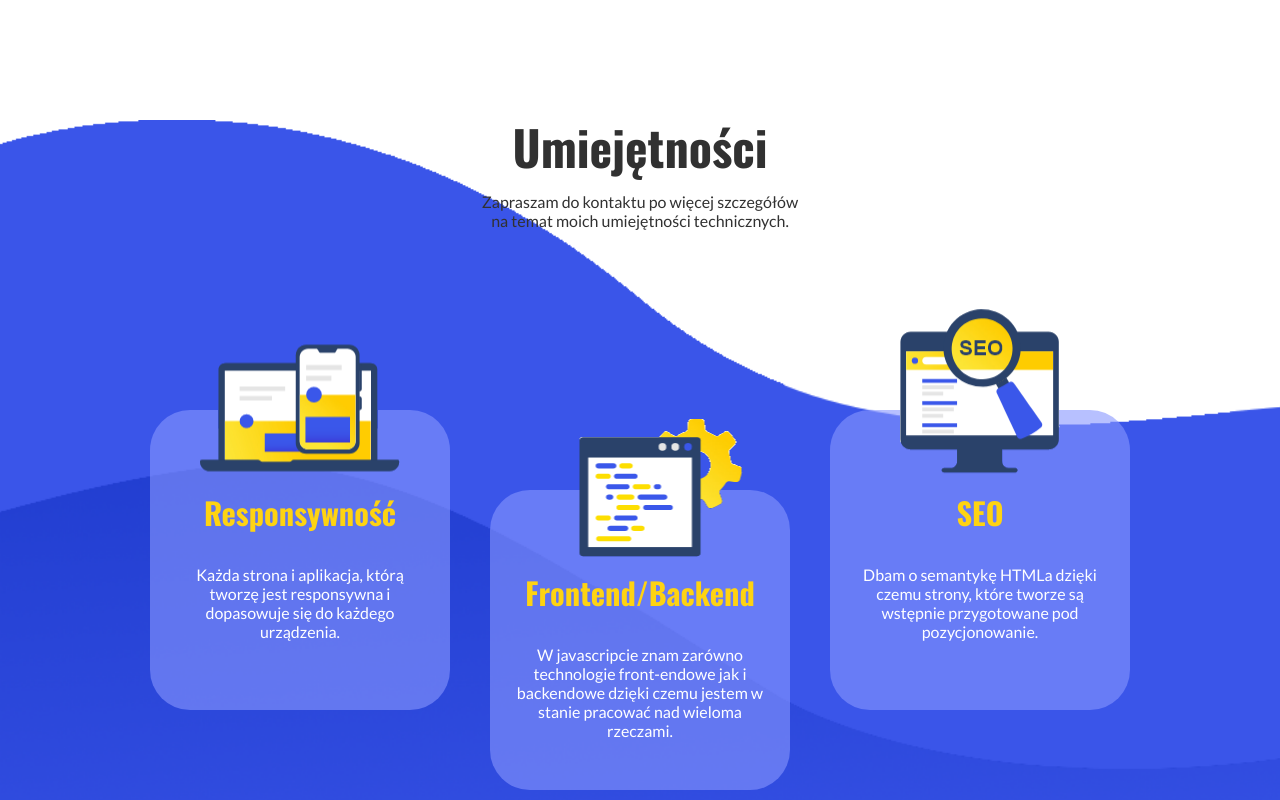
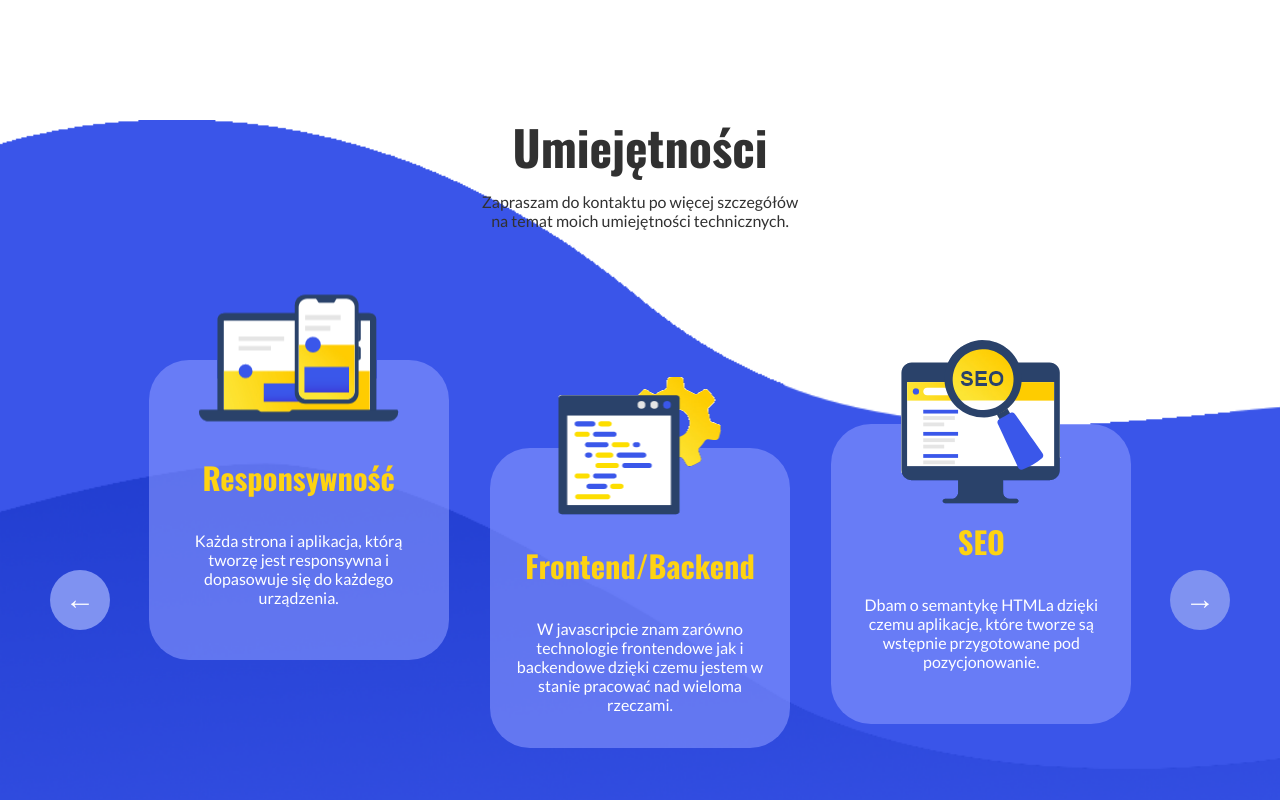
Before and after one commit to d0peCode/tymdev, an Angular app: page / in a window 1280 px wide. Shown: the part 1080-1880 px from the top of the page. Built offline with nearby package versions, Linux system fonts and the light colour scheme.

Commit message:
update skills component

```diff
--- a/src/app/components/light-mode/skills/skills.component.html
+++ b/src/app/components/light-mode/skills/skills.component.html
@@ -4,38 +4,31 @@
         <p class="skills__top-paragraph">Zapraszam do kontaktu po więcej szczegółów na temat moich umiejętności technicznych.</p>
     </header>
     <div class="skills__body">
-        <div class="skills__body-box skills__body-box--left">
-            <div class="skills__body-box-icon">
-                <img src="../../assets/icons/laptop.png" alt="Responsive">
-            </div>
-            <div class="skills__body-box-header">
-                <h3>Responsywność</h3>
-            </div>
-            <div class="skills__body-box-text">
-                <p>Każda strona i aplikacja, którą tworzę jest responsywna i dopasowuje się do każdego urządzenia.</p>
-            </div>
-        </div>
-        <div class="skills__body-box skills__body-box--middle">
-            <div class="skills__body-box-icon skills__body-box-icon--middle">
-                <img src="../../assets/icons/fe-be.png" alt="Frontend/Backend">
-            </div>
-            <div class="skills__body-box-header">
-                <h3>Frontend/Backend</h3>
-            </div>
-            <div class="skills__body-box-text">
-                <p>W javascripcie znam zarówno technologie front-endowe jak i backendowe dzięki czemu jestem w stanie pracować nad wieloma rzeczami.</p>
-            </div>
-        </div>
-        <div class="skills__body-box skills__body-box--right">
-            <div class="skills__body-box-icon skills__body-box-icon--right">
-                <img src="../../assets/icons/seo.png" alt="SEO">
-            </div>
-            <div class="skills__body-box-header">
-                <h3>SEO</h3>
-            </div>
-            <div class="skills__body-box-text">
-                <p>Dbam o semantykę HTMLa dzięki czemu strony, które tworze są wstępnie przygotowane pod pozycjonowanie.</p>
-            </div>
+        <div class="swiper-wrapper">
+            <section *ngFor="let item of slides; let i = index" class="swiper-slide"
+                     [ngClass]="[
+                       i === 0 || i === 3 ? 'skills__body-box--left' : '',
+                       i === 1 || i === 4 ? 'skills__body-box--middle' : '',
+                       i === 2 || i === 5 ? 'skills__body-box--right' : ''
+            ]">
+                <div class="skills__body-box">
+                    <div class="skills__body-box-icon">
+                        <img [src]="item.image.src" [alt]="item.image.alt">
+                    </div>
+                    <div class="skills__body-box-header">
+                        <h3>{{ item.header }}</h3>
+                    </div>
+                    <div class="skills__body-box-text">
+                        <p>{{ item.text }}</p>
+                    </div>
+                </div>
+            </section>
         </div>
     </div>
+    <button type="button" class="skills__button skills__button--left button-icon--right button-circle" (click)="previousSlide()">
+        <span class="button-circle__arrow">&larr;</span>
+    </button>
+    <button type="button" class="skills__button skills__button--right button-icon--right button-circle" (click)="nextSlide()">
+        <span class="button-circle__arrow">&rarr;</span>
+    </button>
 </section>
--- a/src/app/components/light-mode/skills/skills.component.scss
+++ b/src/app/components/light-mode/skills/skills.component.scss
@@ -5,6 +5,7 @@
   width: 100%;
   height: 120vh;
   position: relative;
+  overflow: hidden;
 
   &__top {
     text-align: center;
@@ -25,21 +26,27 @@
 
   &__body {
     display: flex;
-    position: absolute;
-    top: 50%;
-    left: 50%;
-    transform: translate(-50%, -50%);
+      margin: 0 auto 0 auto;
+      width: 80%;
+      overflow-x: hidden;
 
     &-box {
       width: 300px;
       height: 300px;
+        margin: auto;
       background-color: rgba(135, 150, 255, .6);
       border-radius: 40px;
       position: relative;
 
-      &--middle {
-        margin: 80px 40px 0 40px;
-      }
+        &--left {
+            margin-top: 20vh;
+        }
+        &--right {
+            margin-top: 28vh;
+        }
+        &--middle {
+            margin-top: 31vh;
+        }
 
       &-icon {
         position: absolute;
@@ -61,7 +68,8 @@
         font-size: 26px;
         text-align: center;
         width: 100%;
-        margin-top: 80px;
+        padding-top: 65px;
+          margin-top: 80px;
       }
 
       &-text {
@@ -74,4 +82,21 @@
       }
     }
   }
+
+    &__button {
+        position: absolute;
+        top: 50%;
+        transform: translateY(-50%);
+
+        &--left {
+            left: 50px;
+        }
+        &--right {
+            right: 50px;
+        }
+    }
 }
+
+.swiper-wrapper {
+    display: flex;
+}
--- a/src/app/components/light-mode/skills/skills.component.ts
+++ b/src/app/components/light-mode/skills/skills.component.ts
@@ -1,4 +1,5 @@
-import { Component, OnInit } from '@angular/core';
+import { Component, OnInit, AfterViewInit } from '@angular/core';
+import Swiper from 'swiper';
 
 @Component({
   selector: 'app-skills',
@@ -6,10 +7,78 @@ import { Component, OnInit } from '@angular/core';
   styleUrls: ['./skills.component.scss']
 })
 export class SkillsComponent implements OnInit {
+    mySwiper: Swiper;
 
-  constructor() { }
+    slides = [
+        {
+            image: {
+                src:  '../../assets/icons/laptop.png',
+                alt: 'Responsive'
+            },
+            header: 'Responsywność',
+            text: 'Każda strona i aplikacja, którą tworzę jest responsywna i dopasowuje się do każdego urządzenia.'
+        },
+        {
+            image: {
+                src:  '../../assets/icons/fe-be.png',
+                alt: 'Frontend/Backend'
+            },
+            header: 'Frontend/Backend',
+            text: 'W javascripcie znam zarówno technologie frontendowe jak i backendowe dzięki czemu jestem w stanie pracować nad wieloma rzeczami.'
+        },
+        {
+            image: {
+                src:  '../../assets/icons/seo.png',
+                alt: 'Search engine optimization'
+            },
+            header: 'SEO',
+            text: 'Dbam o semantykę HTMLa dzięki czemu aplikacje, które tworze są wstępnie przygotowane pod pozycjonowanie.'
+        },
+        {
+            image: {
+                src:  '../../assets/icons/seo.png',
+                alt: 'Search engine optimization'
+            },
+            header: 'SEO1',
+            text: 'Dbam o semantykę HTMLa dzięki czemu aplikacje, które tworze są wstępnie przygotowane pod pozycjonowanie.'
+        },
+        {
+            image: {
+                src:  '../../assets/icons/seo.png',
+                alt: 'Search engine optimization'
+            },
+            header: 'SEO2',
+            text: 'Dbam o semantykę HTMLa dzięki czemu aplikacje, które tworze są wstępnie przygotowane pod pozycjonowanie.'
+        },
+        {
+            image: {
+                src:  '../../assets/icons/seo.png',
+                alt: 'Search engine optimization'
+            },
+            header: 'SEO3',
+            text: 'Dbam o semantykę HTMLa dzięki czemu aplikacje, które tworze są wstępnie przygotowane pod pozycjonowanie.'
+        }
+    ];
 
-  ngOnInit() {
-  }
+    constructor() {}
+
+    ngAfterViewInit() {
+        this.mySwiper = new Swiper('.skills__body', {
+            paginationClickable: false,
+            grabCursor: true,
+            loop: true,
+            slidesPerView: 3
+        });
+    }
+
+    previousSlide() {
+        this.mySwiper.slidePrev();
+    }
+    nextSlide() {
+        this.mySwiper.slideNext();
+    }
+
+    ngOnInit() {
+    }
 
 }
```
